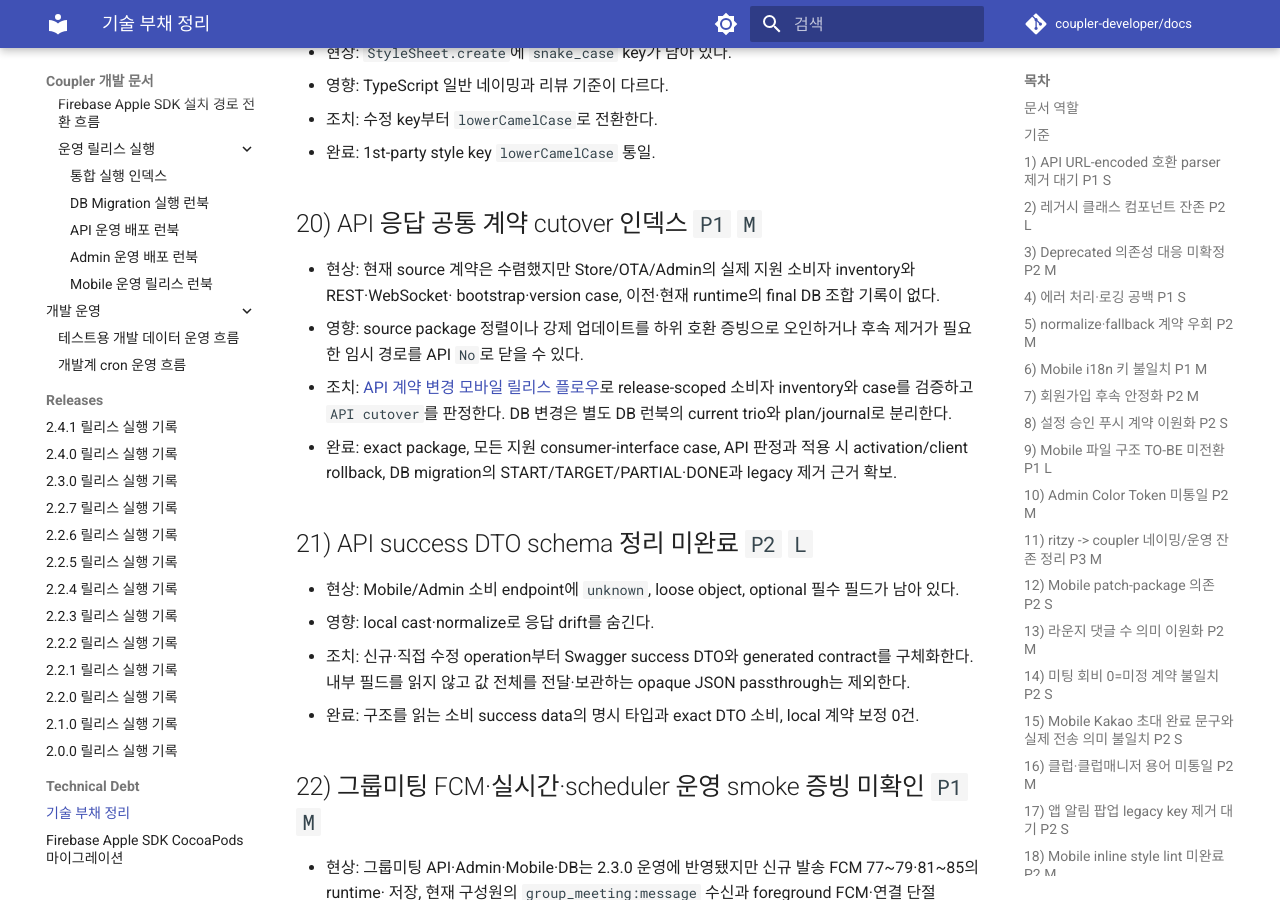
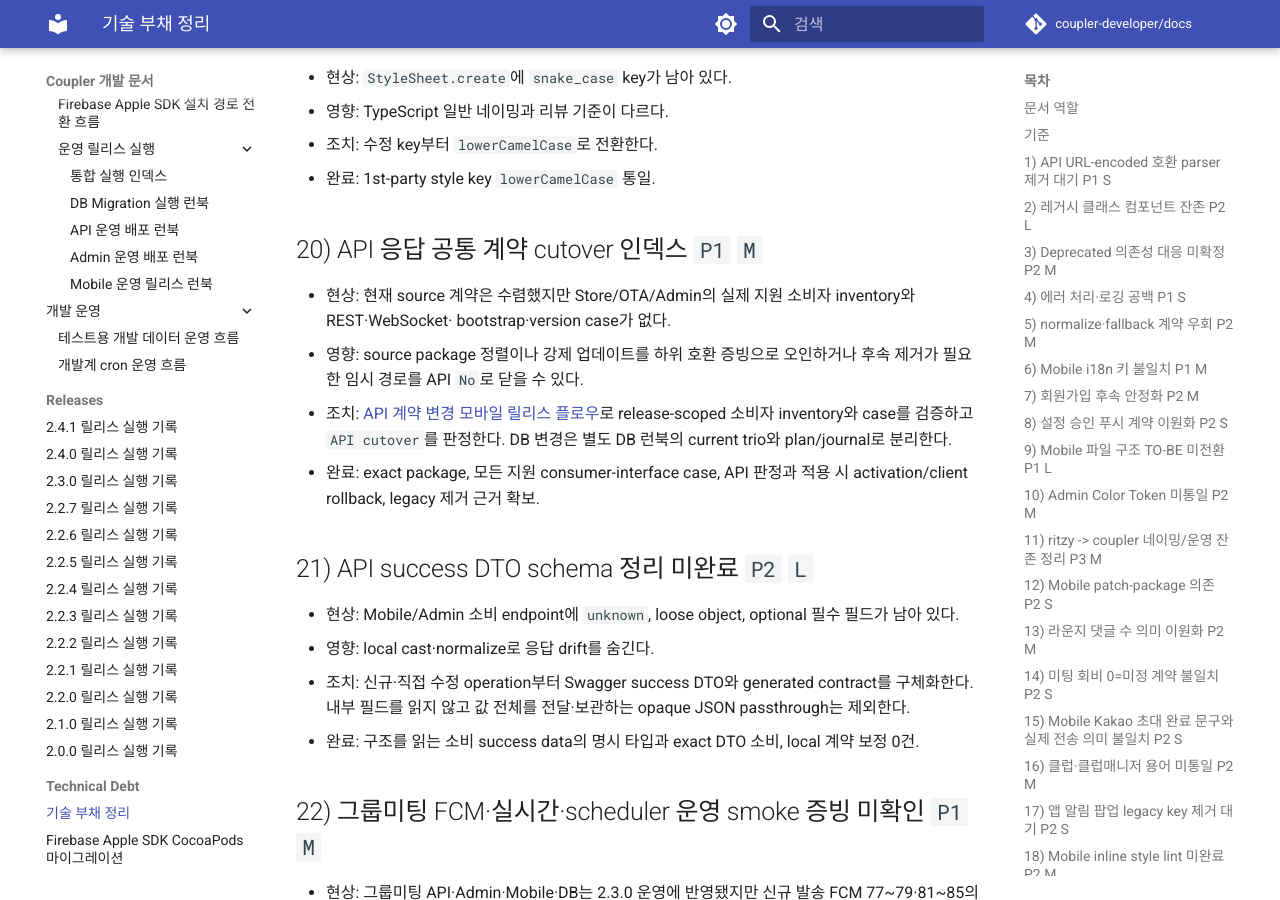
Before and after one commit to coupler-developer/docs, an MkDocs documentation site: the page built from content/technical-debt/technical-debt.md, in a window 1280 px wide and 900 px high, scrolled down 4700 px. Built offline with MkDocs 1.6.1 and Material for MkDocs 9.7.7, drawn with Linux system fonts in a browser that asks for light colours; comment, search, counter and statistics services are not loaded; some of the changed text lies outside the part shown.

Commit message:
docs: DB migration 단일 전이 정책 정합화

```diff
--- a/content/technical-debt/technical-debt.md
+++ b/content/technical-debt/technical-debt.md
@@ -152,14 +152,14 @@
 ## 20) API 응답 공통 계약 cutover 인덱스 `P1` `M`
 
 - 현상: 현재 source 계약은 수렴했지만 Store/OTA/Admin의 실제 지원 소비자 inventory와 REST·WebSocket·
-  bootstrap·version case, 이전·현재 runtime의 final DB 조합 기록이 없다.
+  bootstrap·version case가 없다.
 - 영향: source package 정렬이나 강제 업데이트를 하위 호환 증빙으로 오인하거나 후속 제거가 필요한 임시
   경로를 API `No`로 닫을 수 있다.
 - 조치: [API 계약 변경 모바일 릴리스 플로우](../flows/cross-project/api-contract-mobile-release-flow.md)로
   release-scoped 소비자 inventory와 case를 검증하고 `API cutover`를 판정한다. DB 변경은 별도 DB 런북의
   current trio와 plan/journal로 분리한다.
 - 완료: exact package, 모든 지원 consumer-interface case, API 판정과 적용 시 activation/client rollback,
-  DB migration의 START/TARGET/PARTIAL·DONE과 legacy 제거 근거 확보.
+  legacy 제거 근거 확보.
 
 ## 21) API success DTO schema 정리 미완료 `P2` `L`
 
```
Also changed, not shown: other parts of content/technical-debt/technical-debt.md (+1 -1 lines), content/policy/engineering-guardrails.md (+7 -6 lines), content/policy/logical-data-model-policy.md (+1 -1 lines).
